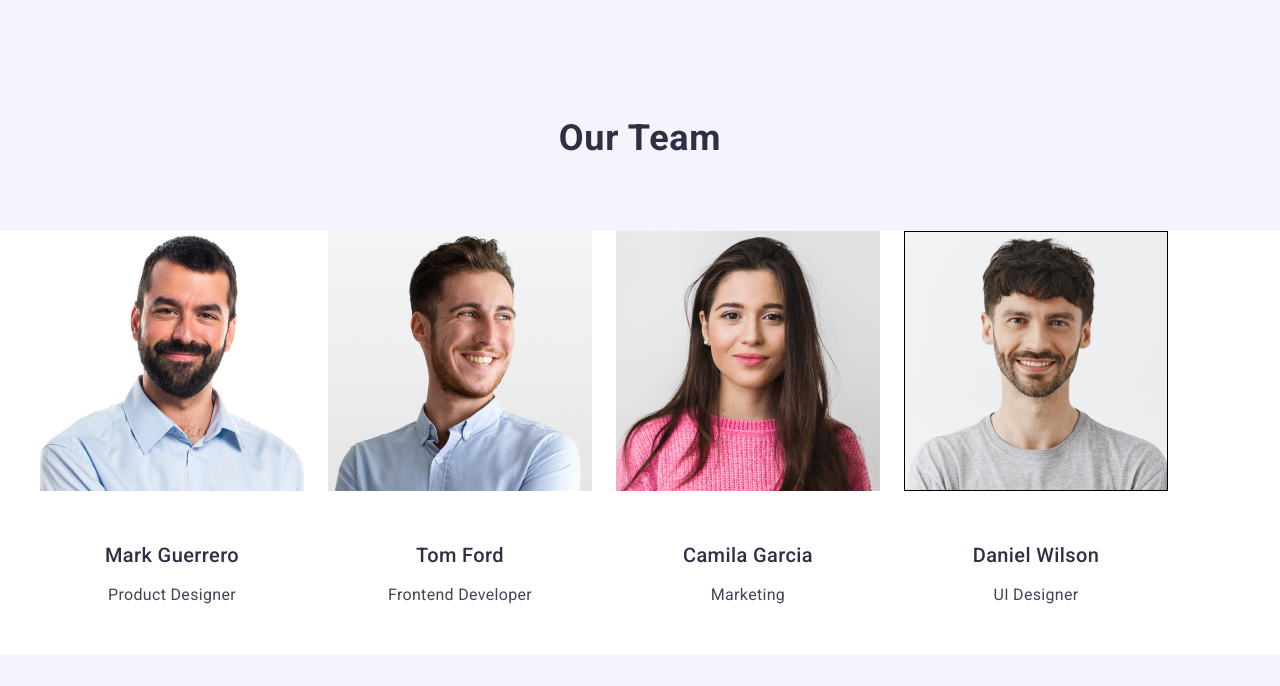
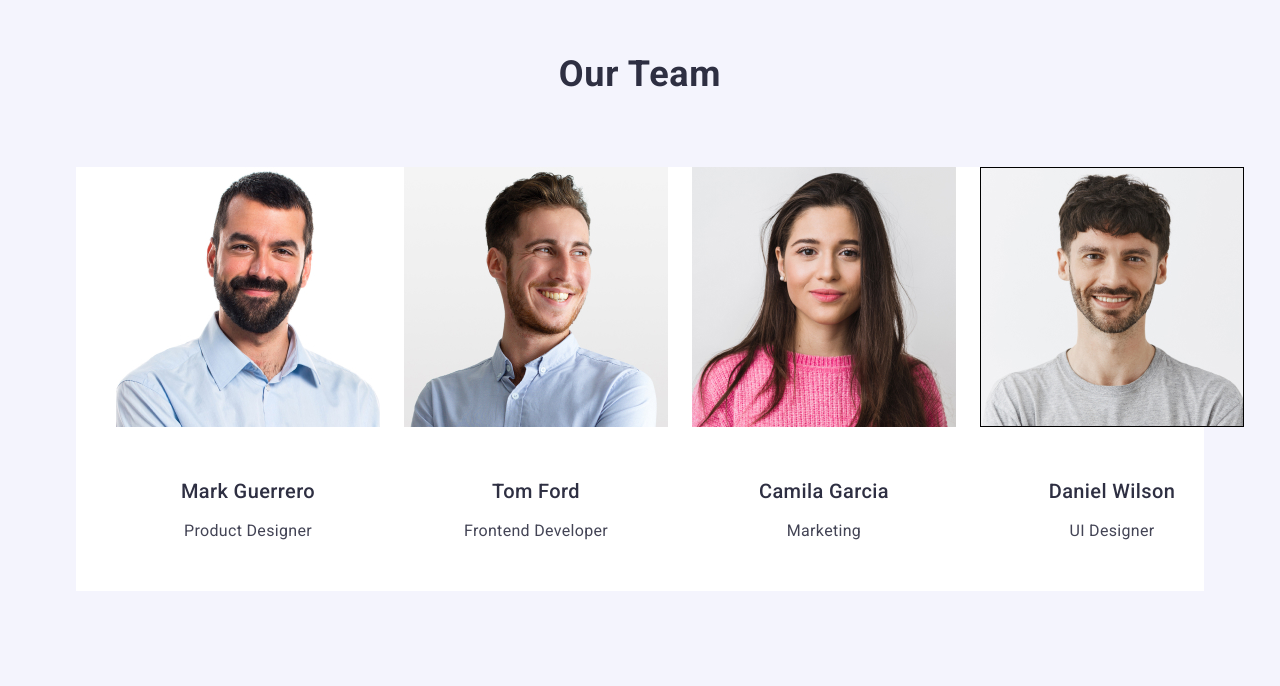
Before and after one commit to volodymyr-khoma/goit-markup-hw-03, a website: page index.html in a window 1280 px wide. Shown: the part 1254-1940 px from the top of the page. Drawn offline with nearby package versions, Linux system fonts and the light colour scheme.

Commit message:
update my third homework 5

```diff
--- a/index.html
+++ b/index.html
@@ -72,8 +72,7 @@
     </section>
 
     <section class="team">
-        <div class="team-member-container"></div><div class="contain
-        er">
+        <div class="container">
         <h2 class="team-head">Our Team</h2>
         <ul class="team-list">
             <li class="team-list-element">
```
